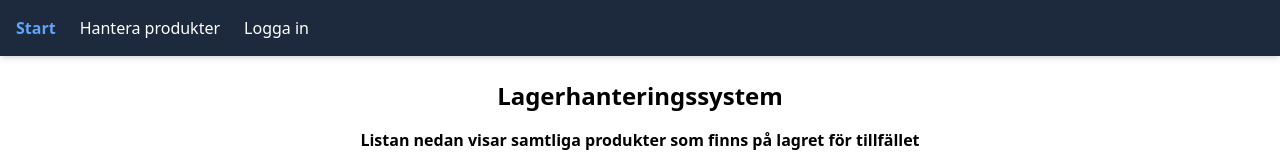
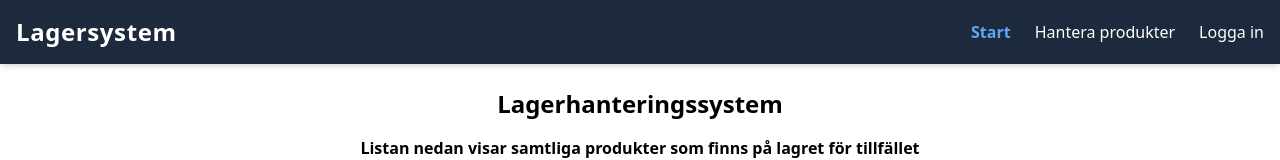
Before and after one commit to Himoazo/wbs-react, a React (Vite) app: page / in a window 1280 px wide. Shown: the top 160 px of the page. Built offline with nearby package versions, Linux system fonts and the light colour scheme; no server answers.

Commit message:
Toml & Redirects & Header

```diff
--- a/src/Components/Header.tsx
+++ b/src/Components/Header.tsx
@@ -6,8 +6,9 @@ const Header = () => {
   return (
     <header className="bg-slate-800 text-white p-4 shadow-md">
       <div className="container mx-auto flex flex-col sm:flex-row justify-between items-center">
+        <h1 className="text-2xl font-bold tracking-wide mb-2 sm:mb-0 sm:mr-4">Lagersystem</h1>
         <nav className="w-full sm:w-auto mb-4 sm:mb-0">
-          <ul className="flex space-x-6">
+          <ul className="flex space-x-6 justify-center sm:justify-start">
             <li>
               <NavLink to="/" className="text-white hover:text-blue-300 transition-colors">
                 Start
```
Also changed, not shown: 2 other files (tests, documents, lock files or other folders).
